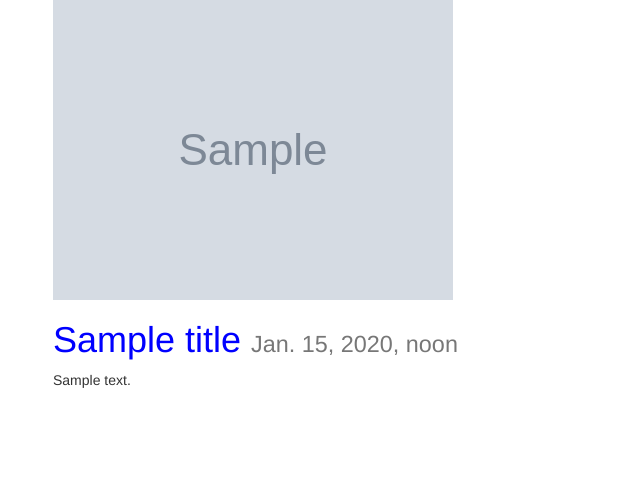
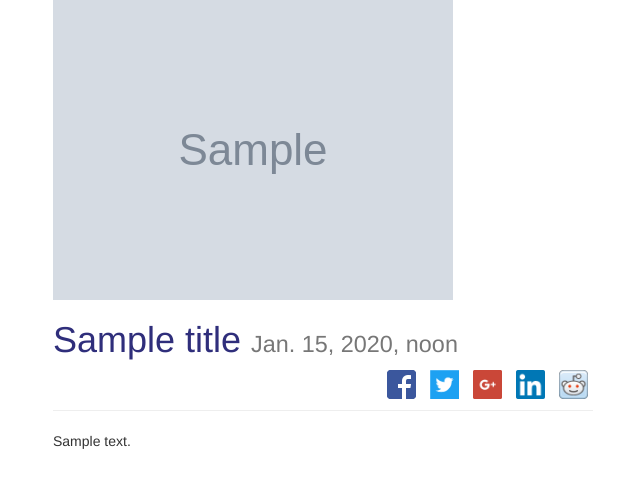
Before and after one commit to imelnichuk/django-eureka, a Django app: template src/templates/post_detail.html in a window 1280 px wide. Shown: the top 488 px of the page, without its empty margins (317-957 px from the left). Run offline with Django 3.2, Linux system fonts and the light colour scheme; tables that the repository leaves empty hold one stand-in row (values such as "Sample post"); the template is opened without the code that fills it: values that come from a table or form of the project are taken from there, most other values are stand-ins (such as "Sample title", 1, 10 or a date in 2020); grey boxes marked "Sample" are stand-in pictures; some libraries are stand-ins or nearby versions.

Commit message:
Added simple Social Share Buttons to the post details

```diff
--- a/src/static/css/base.css
+++ b/src/static/css/base.css
@@ -1,3 +1,16 @@
 h1 {
-    color: #0000ff;
+    color: #2F2E7B;
 }
+
+img.share-logo {
+    display: inline;
+    margin: 0 5px;
+    width: 29px;
+    height: 29px;
+
+}
+
+#share-links-container {
+    display: inline-block;
+    float: right;
+}
--- a/src/templates/post_detail.html
+++ b/src/templates/post_detail.html
@@ -1,4 +1,5 @@
 {% extends "base.html" %}
+{% load staticfiles %}
 
 {% block head_title %} {{ instance.title }} | {{ block.super }} {% endblock head_title %}
 
@@ -9,6 +10,27 @@
   {% endif %}
 <h1>{{ title }} <small>{{ instance.timestamp }}</small></h1>
 
+<div id="share-links-container">
+<a target="_blank" href="https://www.facebook.com/sharer/sharer.php?u={{ request.build_absolute_uri }}">
+  <img src="{% static 'img/social/facebook-logo.png' %}" title="Share" alt="Facebook Share Button" class='img-responsive share-logo'>
+</a>
+<a target="_blank" href="https://twitter.com/home?status={{ share_string }}%20{{ request.build_absolute_uri }}/">
+  <img src="{% static 'img/social/twitter-logo.png' %}" title="Share" alt="Twitter Share Button" class='img-responsive share-logo'>
+</a>
+<a target="_blank" href='https://plus.google.com/share?url={{ request.build_absolute_uri }}'>
+  <img src="{% static 'img/social/googleplus-logo.png' %}" title="Share" alt="Google Plus Share Button" class='img-responsive share-logo'>
+</a>
+<a target="_blank" href="https://www.linkedin.com/shareArticle?mini=true&url={{ request.build_absolute_uri }}&title={{ instance.title }}&summary={{ share_string }}&source={{ request.build_absolute_uri }}/">
+  <img src="{% static 'img/social/linkedin-logo.ico' %}" title="Share" alt="LinkedIn Share Button" class='img-responsive share-logo'>
+</a>
+<a target="_blank" href="http://www.reddit.com/submit?url={{ request.build_absolute_uri }}&title={{ share_string }}">
+  <img src="{% static 'img/social/reddit-logo.png' %}" title="Share" alt="Reddit Share Button" class='img-responsive share-logo'>
+</a>
+</div>
+
+<br>
+<hr/>
+
 {{ instance.content|linebreaks }}<br/>
 
 </div>
```
Also changed, not shown: src/posts/views.py (+13 -1 lines), src/static/img/social/facebook-logo.png (added), src/static/img/social/googleplus-logo.png (added), src/static/img/social/linkedin-logo.ico (added), src/static/img/social/reddit-logo.png (added), src/static/img/social/twitter-logo.png (added).
